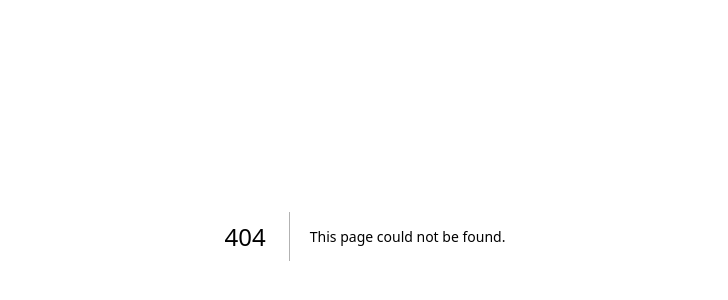
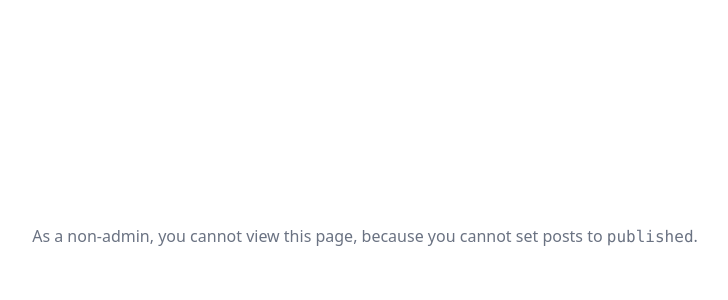
Before and after one commit to benborgers/jumbosecure, a Next.js app: page /admin in a window 1280 px wide. Before the commit this address had no page. Shown: the part 164-464 px from the top of the page, without its empty margins (275-1003 px from the left). Built offline with nearby package versions, Linux system fonts and the light colour scheme.

Commit message:
Admin page

```diff
--- /dev/null
+++ b/app/admin/page.tsx
@@ -0,0 +1,10 @@
+export default function Admin() {
+  return (
+    <div className="min-h-screen flex items-center justify-center">
+      <p className="text-center text-gray-500">
+        As a non-admin, you cannot view this page, because you cannot set posts
+        to <code>published</code>.
+      </p>
+    </div>
+  );
+}
```
